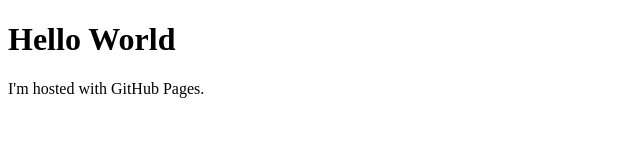
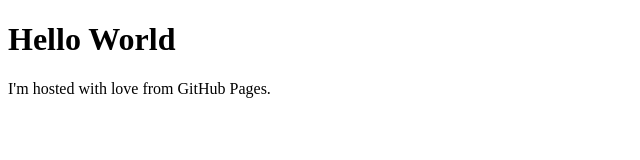
Before and after one commit to meenutresa/meenutresa.github.io, a plain HTML site: page index.html in a window 1280 px wide. Shown: the whole page, without its empty margins (0-640 px from the left). Drawn offline with Linux system fonts and the light colour scheme.

Commit message:
Update index.html
change

```diff
--- a/index.html
+++ b/index.html
@@ -2,6 +2,6 @@
 <html>
 <body>
 <h1>Hello World</h1>
-<p>I'm hosted with GitHub Pages.</p>
+<p>I'm hosted with love from GitHub Pages.</p>
 </body>
 </html>
```
